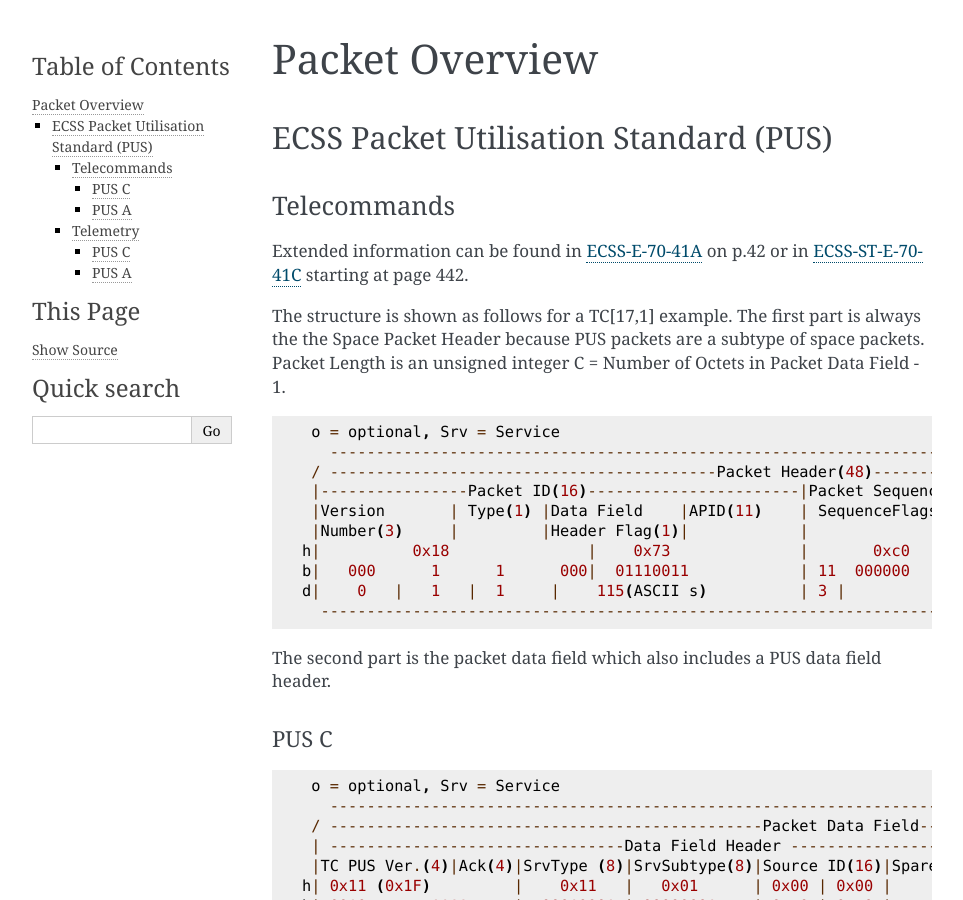
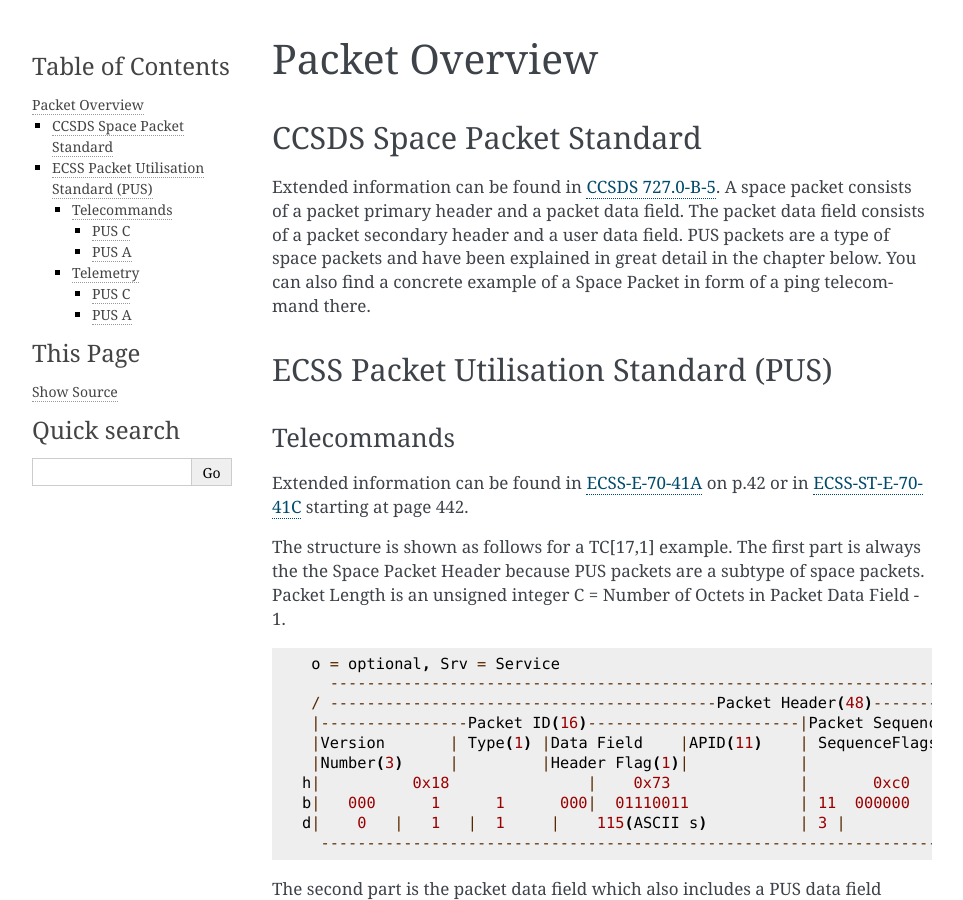
Before and after one commit to us-irs/spacepackets-py, a Sphinx documentation site: the page built from docs/packets.rst, in a window 1280 px wide and 900 px high. Shown: the whole window, without its empty margins (148-1111 px from the left). Built offline with Sphinx 7.4.7, drawn with Linux system fonts in a browser that asks for light colours.

Commit message:
chapter for space packet standard

```diff
--- a/docs/packets.rst
+++ b/docs/packets.rst
@@ -1,5 +1,15 @@
 Packet Overview
 ===================
+
+CCSDS Space Packet Standard
+-----------------------------
+
+Extended information can be found in `CCSDS 727.0-B-5`_.
+A space packet consists of a packet primary header and a packet data field.
+The packet data field consists of a packet secondary header and a user data field.
+PUS packets are a type of space packets and have been explained in great detail in
+the chapter below. You can also find a concrete example of a Space Packet in form
+of a ping telecommand there.
 
 ECSS Packet Utilisation Standard (PUS)
 ---------------------------------------
@@ -111,5 +121,6 @@ PUS A
     d|    0      1       0            |    17     |     2       |       0       |         |        |       |     |          |
       ----------------------------------------------------------------------------------------------------------------------
 
+.. _`CCSDS 727.0-B-5`: https://public.ccsds.org/Pubs/727x0b5.pdf
 .. _`ECSS-E-70-41A`: https://ecss.nl/standard/ecss-e-70-41a-ground-systems-and-operations-telemetry-and-telecommand-packet-utilization/
 .. _`ECSS-ST-E-70-41C`: https://ecss.nl/standard/ecss-e-st-70-41c-space-engineering-telemetry-and-telecommand-packet-utilization-15-april-2016/
```
